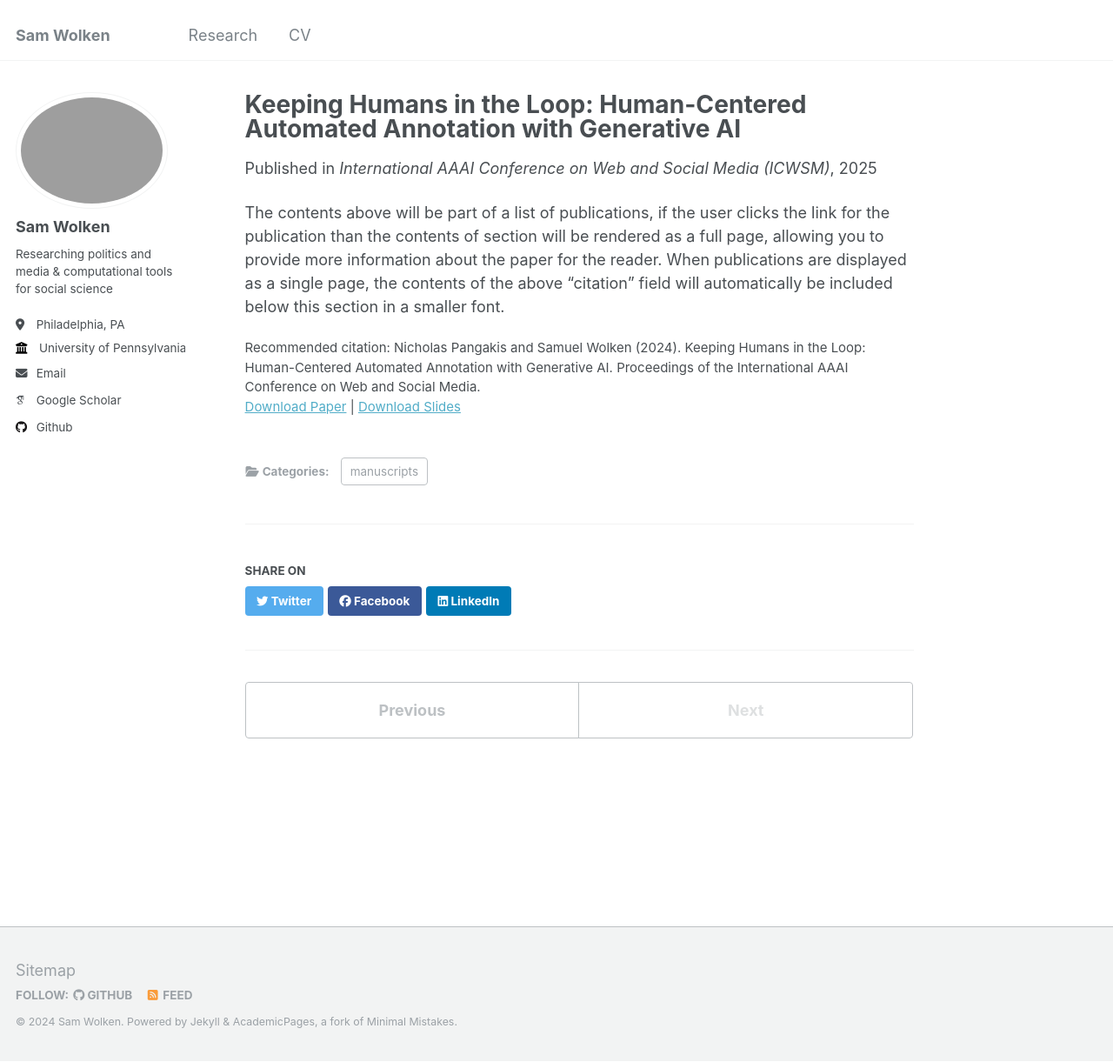
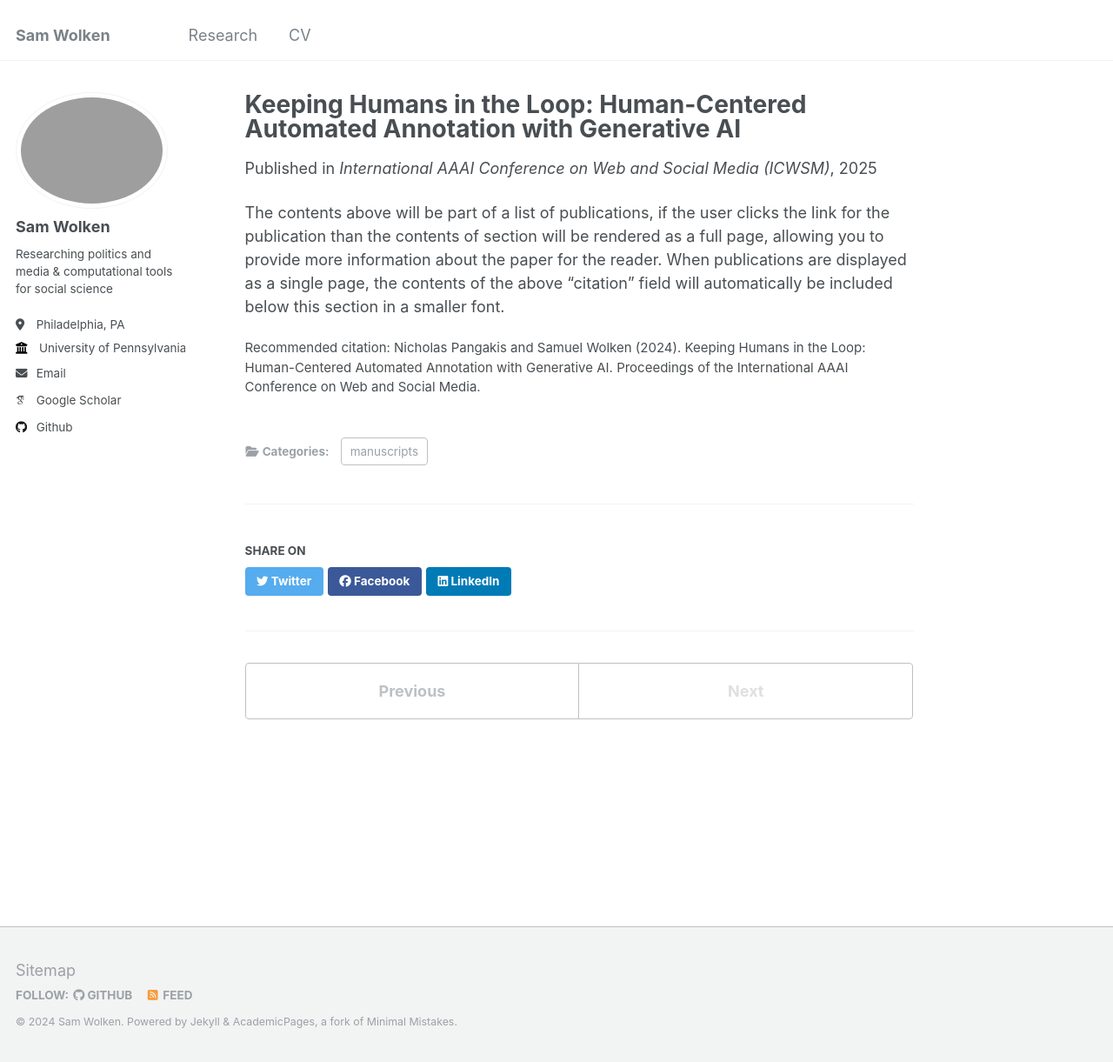
Before and after one commit to swolken/.github.io, a Jekyll site: the page built from _publications/2015-10-01-paper-title-number-3.md, in a window 1280 px wide and 1221 px high. Shown: the whole window at 87% size. Built offline with Jekyll 4.4.1, drawn with Linux system fonts in a browser that asks for light colours; some web fonts are replaced; part of the change alters nothing that is shown.

Commit message:
Update 2015-10-01-paper-title-number-3.md

```diff
--- a/_publications/2015-10-01-paper-title-number-3.md
+++ b/_publications/2015-10-01-paper-title-number-3.md
@@ -6,8 +6,6 @@ permalink: /publication/2015-10-01-paper-title-number-3
 excerpt: 'Automated text annotation is a compelling use case for generative large language models (LLMs) in social media re-search. Recent work suggests that LLMs can achieve strongperformance on annotation tasks; however, these studies evaluate LLMs on a small number of tasks and likely suffer from contamination due to a reliance on public benchmark datasets. Here, we test a human-centered frameworkfor responsibly evaluating artificial intelligence tools usedin automated annotation. We use GPT-4 to replicate 27 annotation tasks across 11 password-protected datasets fromrecently published computational social science articles in high-impact journals. For each task, we compare GPT-4 an-notations against human-annotated ground-truth labels andagainst annotations from separate supervised classificationmodels fine-tuned on human-generated labels. Although thequality of LLM labels is generally high, we find significant variation in LLM performance across tasks, even withindatasets. Our findings underscore the importance of a human-centered workflow and careful evaluation standards: Automated annotations significantly diverge from human judgment in numerous scenarios, despite various optimizationstrategies such as prompt tuning. Grounding automated annotation in validation labels generated by humans is essentialfor responsible evaluation.'
 date: '2025-1-1'
 venue: 'International AAAI Conference on Web and Social Media (ICWSM)'
-slidesurl: 'http://academicpages.github.io/files/slides3.pdf'
-paperurl: 'http://academicpages.github.io/files/paper3.pdf'
 citation: 'Nicholas Pangakis and Samuel Wolken (2024). Keeping Humans in the Loop: Human-Centered Automated Annotation with Generative AI. Proceedings of the International AAAI Conference on Web and Social Media.
 '
 ---
```
